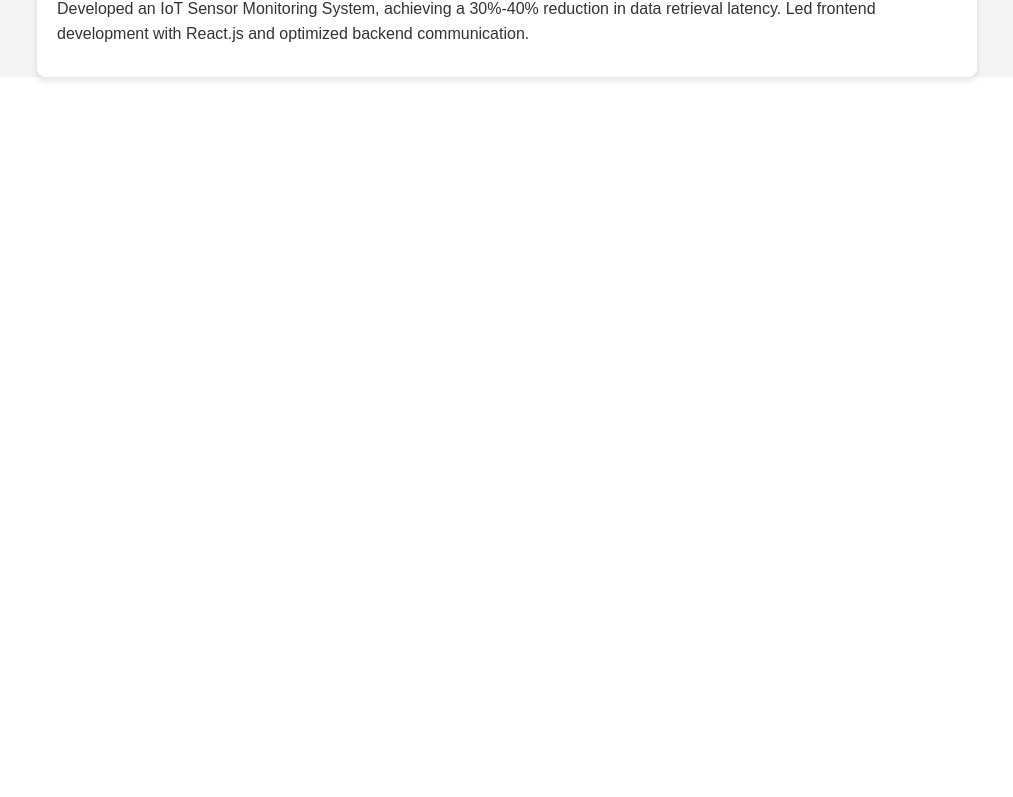
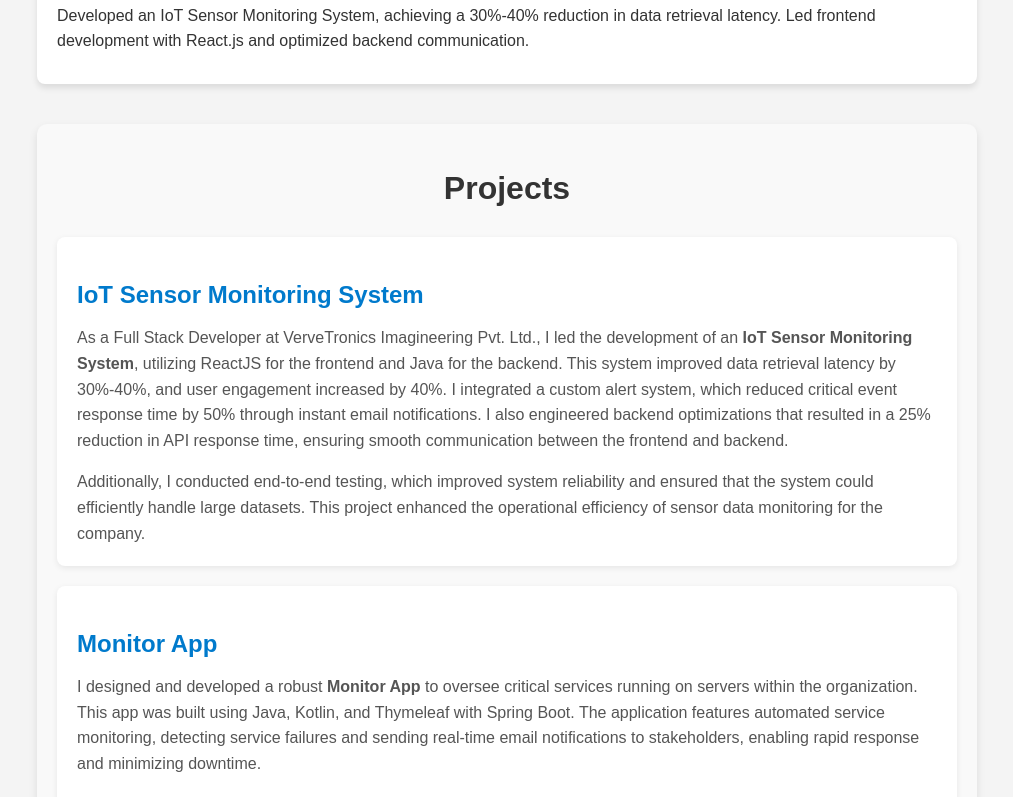
Before and after one commit to Vinayak2205/personal_portfolio, a React (Create React App) app in the folder front-end/: page / in a window 1280 px wide. Shown: the part 659-1456 px from the top of the page, without its empty margins (133-1146 px from the left). Before the commit the page ends 800 px from the top, so only its background shows below. Built offline with nearby package versions, Linux system fonts and the light colour scheme.

Commit message:
feat: add the CSS to the project section of the portfolio and add project component to the App

```diff
--- a/front-end/src/App.js
+++ b/front-end/src/App.js
@@ -5,6 +5,7 @@ import "./App.css";
 import Header from "./components/Header";
 import Skills from "./components/Skills";
 import Experience from "./components/Experience";
+import Projects from "./components/Projects";
 
 function App() {
   return (
@@ -12,6 +13,7 @@ function App() {
       <Header />
       <Skills />
       <Experience />
+      <Projects />
     </div>
   );
 }
--- a/front-end/src/components/Projects.js
+++ b/front-end/src/components/Projects.js
@@ -1,4 +1,5 @@
 import React from "react";
+import "../style/Projects.css";
 
 const Projects = () => {
   return (
--- /dev/null
+++ b/front-end/src/style/Projects.css
@@ -0,0 +1,54 @@
+.projects {
+  max-width: 900px;
+  margin: 40px auto;
+  padding: 20px;
+  background-color: #f9f9f9;
+  border-radius: 10px;
+  box-shadow: 0 4px 8px rgba(0, 0, 0, 0.1);
+}
+
+h2 {
+  font-size: 2rem;
+  color: #333;
+  text-align: center;
+  margin-bottom: 30px;
+}
+
+.project {
+  background-color: white;
+  margin-bottom: 20px;
+  padding: 20px;
+  border-radius: 8px;
+  box-shadow: 0 2px 6px rgba(0, 0, 0, 0.08);
+}
+
+.project h3 {
+  font-size: 1.5rem;
+  color: #007acc; /* Adjust this color to fit your theme */
+  margin-bottom: 10px;
+}
+
+.project p {
+  font-size: 1rem;
+  color: #555;
+  line-height: 1.6;
+  margin-bottom: 10px;
+}
+
+.project p:last-child {
+  margin-bottom: 0;
+}
+
+@media (max-width: 768px) {
+  .projects {
+    padding: 10px;
+  }
+
+  .project h3 {
+    font-size: 1.3rem;
+  }
+
+  .project p {
+    font-size: 0.9rem;
+  }
+}
```
